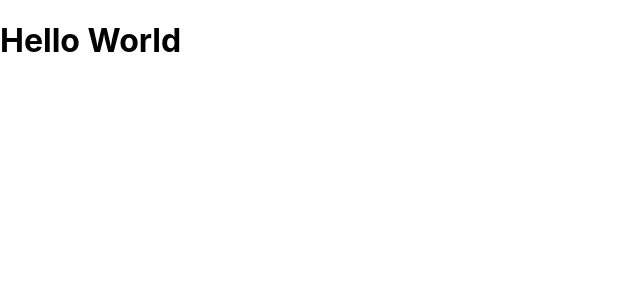
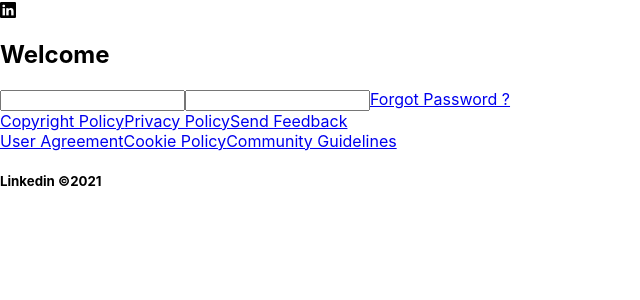
Before and after one commit to MohamadMahdi-Tasha/Linkedin.v2, a React (Create React App) app: page / in a window 1280 px wide. Shown: the top 300 px of the page, without its empty margins (0-640 px from the left). Built offline with nearby package versions, Linux system fonts and the light colour scheme.

Commit message:
created structor of login page and fixed somethings

```diff
--- a/public/index.html
+++ b/public/index.html
@@ -1,3 +1,4 @@
+<!--Codes By Mahdi Tasha-->
 <!DOCTYPE html>
 <html lang="en">
 <head>
--- a/src/App.js
+++ b/src/App.js
@@ -1,7 +1,12 @@
+// Codes By Mahdi Tasha
+// Importing Components
+import Log_in from "./Pages/log-in/log-in.js";
+
+// The App Function That Contains Pages And Components
 function App() {
   return (
     <div className="App">
-      <h1>Hello World</h1>
+        <Log_in />
     </div>
   );
 }
--- /dev/null
+++ b/src/Pages/log-in/log-in.js
@@ -0,0 +1,49 @@
+// Codes By Mahdi Tasha
+// The Login Page
+// Importing Part
+import React, { Component } from "react";
+
+// A Class Component That Holds login Page Elements
+class Log_in extends Component {
+    render() {
+        return (
+            <div className={'log-in-page'}>
+                <div className={"left-side"}>
+                    <i className={'bi bi-linkedin'}></i>
+                </div>
+                <div className="right-side">
+                    <main className="main">
+                        <form action="#">
+                            <h2>Welcome</h2>
+                            <input type="email"/>
+                            <input type="password"/>
+                            <a href="#">Forgot Password ?</a>
+                            <div className="login-and-signup"></div>
+                        </form>
+                        <div className="footer-links">
+                            <div className="top-row">
+                                <a href="#">Copyright Policy</a>
+                                <a href="#">Privacy Policy</a>
+                                <a href="#">Send Feedback</a>
+                            </div>
+                            <div className="bottom-row">
+                                <div className="left-side">
+                                    <a href="#">User Agreement</a>
+                                    <a href="#">Cookie Policy</a>
+                                    <a href="#">Community Guidelines</a>
+                                </div>
+                                <h5>
+                                    Linkedin
+                                    &copy;
+                                    <span id={"year"}>2021</span>
+                                </h5>
+                            </div>
+                        </div>
+                    </main>
+                </div>
+            </div>
+        );
+    }
+}
+
+export default Log_in;
--- /dev/null
+++ b/src/styles/styles.sass
@@ -0,0 +1 @@
+// Codes By Mahdi Tasha
--- /dev/null
+++ b/src/styles/variables.sass
@@ -0,0 +1 @@
+// Codes By Mahdi Tasha
```
